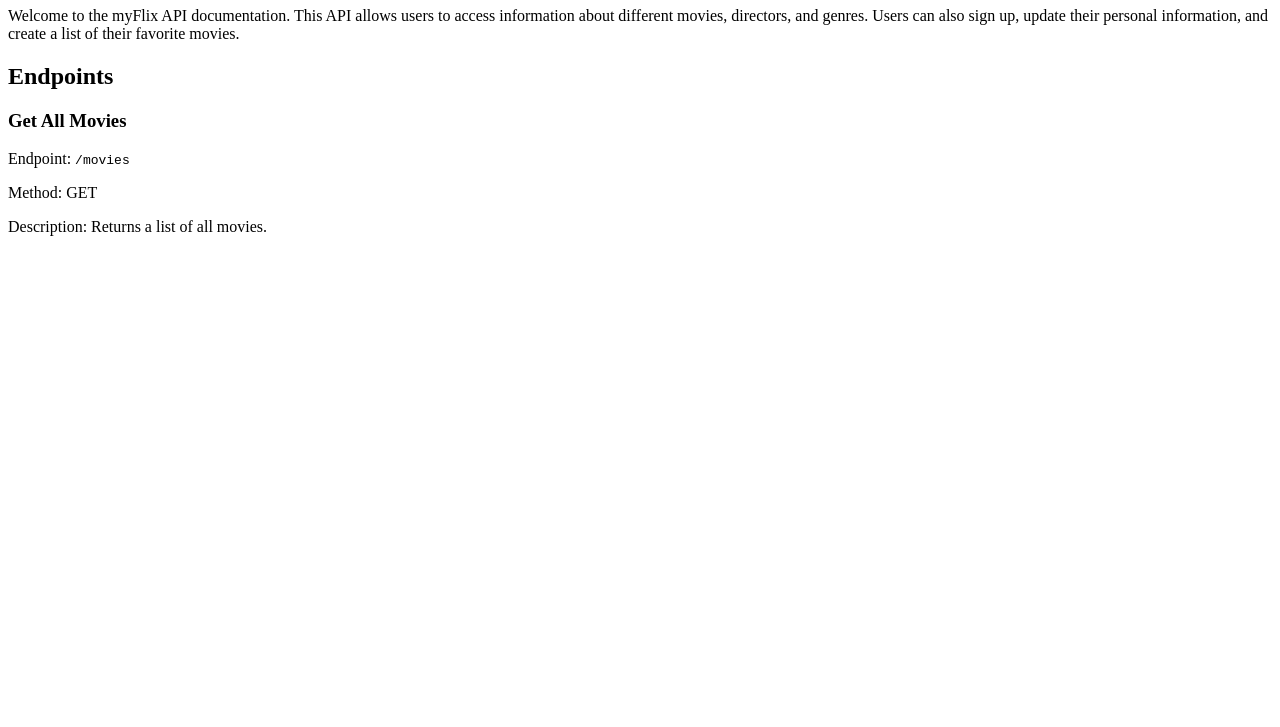
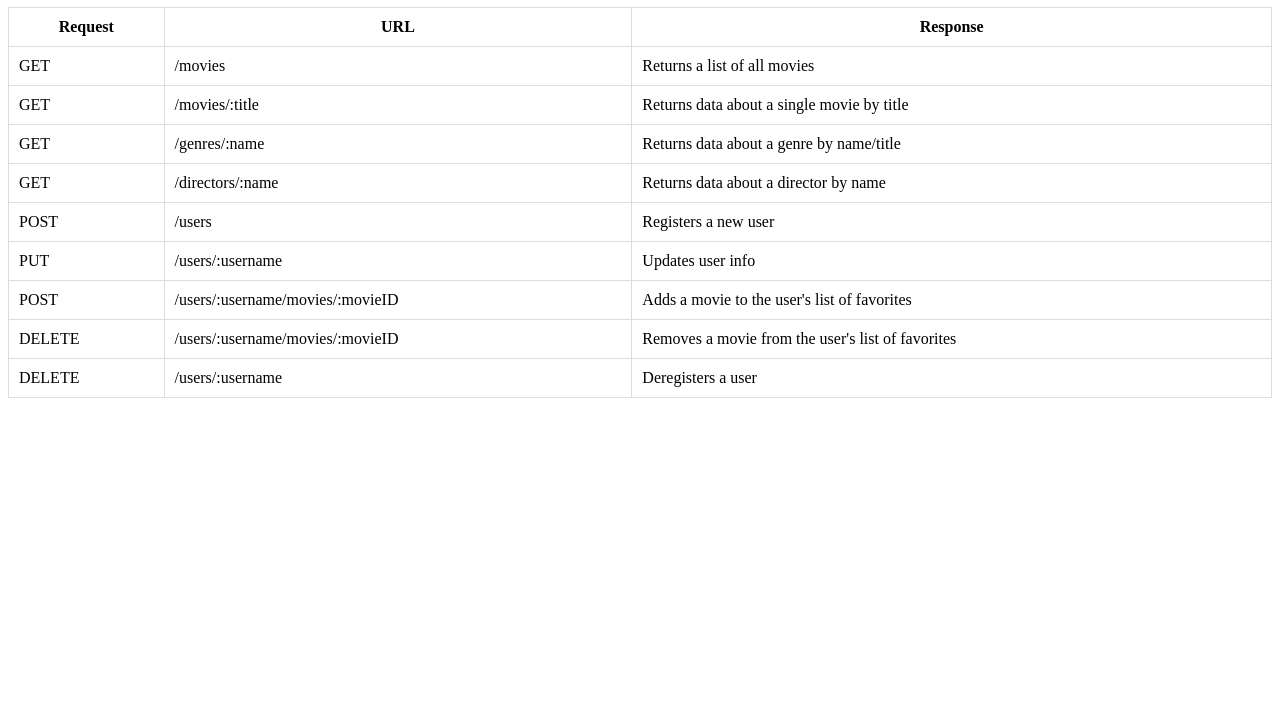
Before and after one commit to shadesi/movie_api_temp, a website: page public/documentation.html in a window 1280 px wide. Shown: the part 73-800 px from the top of the page. Drawn offline with Linux system fonts and the light colour scheme.

Commit message:
Update documentation.html
Updated documentation

```diff
--- a/public/documentation.html
+++ b/public/documentation.html
@@ -1,20 +1,77 @@
 <!DOCTYPE html>
 <html lang="en">
 <head>
-  <meta charset="UTF-8">
-  <meta name="viewport" content="width=device-width, initial-scale=1.0">
-  <title>myFlix API Documentation</title>
+    <meta charset="UTF-8">
+    <meta name="viewport" content="width=device-width, initial-scale=1.0">
+    <title>Movie API Documentation</title>
+    <style>
+        table {
+            width: 100%;
+            border-collapse: collapse;
+        }
+        th, td {
+            padding: 10px;
+            border: 1px solid #ddd;
+        }
+    </style>
 </head>
 <body>
-  <h1>myFlix API Documentation</h1>
-  <p>Welcome to the myFlix API documentation. This API allows users to access information about different movies,
-    directors, and genres. Users can also sign up, update their personal information,
-    and create a list of their favorite movies.</p>
-
-  <h2>Endpoints</h2>
-  <h3>Get All Movies</h3>
-  <p>Endpoint: <code>/movies</code></p>
-  <p>Method: GET</p>
-  <p>Description: Returns a list of all movies.</p>
+    <h1>Movie API Documentation</h1>
+    <table>
+        <thead>
+            <tr>
+                <th>Request</th>
+                <th>URL</th>
+                <th>Response</th>
+            </tr>
+        </thead>
+        <tbody>
+            <tr>
+                <td>GET</td>
+                <td>/movies</td>
+                <td>Returns a list of all movies</td>
+            </tr>
+            <tr>
+                <td>GET</td>
+                <td>/movies/:title</td>
+                <td>Returns data about a single movie by title</td>
+            </tr>
+            <tr>
+                <td>GET</td>
+                <td>/genres/:name</td>
+                <td>Returns data about a genre by name/title</td>
+            </tr>
+            <tr>
+                <td>GET</td>
+                <td>/directors/:name</td>
+                <td>Returns data about a director by name</td>
+            </tr>
+            <tr>
+                <td>POST</td>
+                <td>/users</td>
+                <td>Registers a new user</td>
+            </tr>
+            <tr>
+                <td>PUT</td>
+                <td>/users/:username</td>
+                <td>Updates user info</td>
+            </tr>
+            <tr>
+                <td>POST</td>
+                <td>/users/:username/movies/:movieID</td>
+                <td>Adds a movie to the user's list of favorites</td>
+            </tr>
+            <tr>
+                <td>DELETE</td>
+                <td>/users/:username/movies/:movieID</td>
+                <td>Removes a movie from the user's list of favorites</td>
+            </tr>
+            <tr>
+                <td>DELETE</td>
+                <td>/users/:username</td>
+                <td>Deregisters a user</td>
+            </tr>
+        </tbody>
+    </table>
 </body>
 </html>
```
